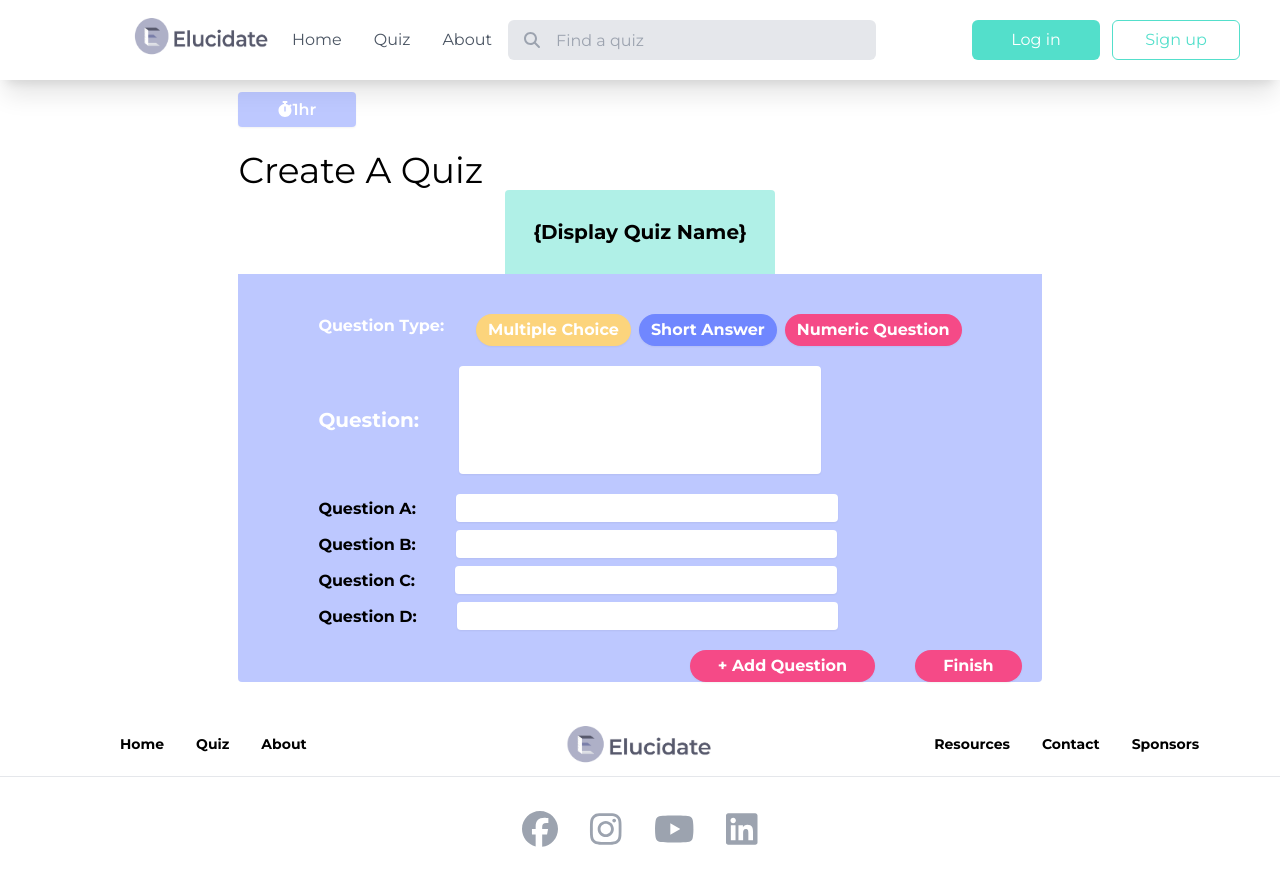
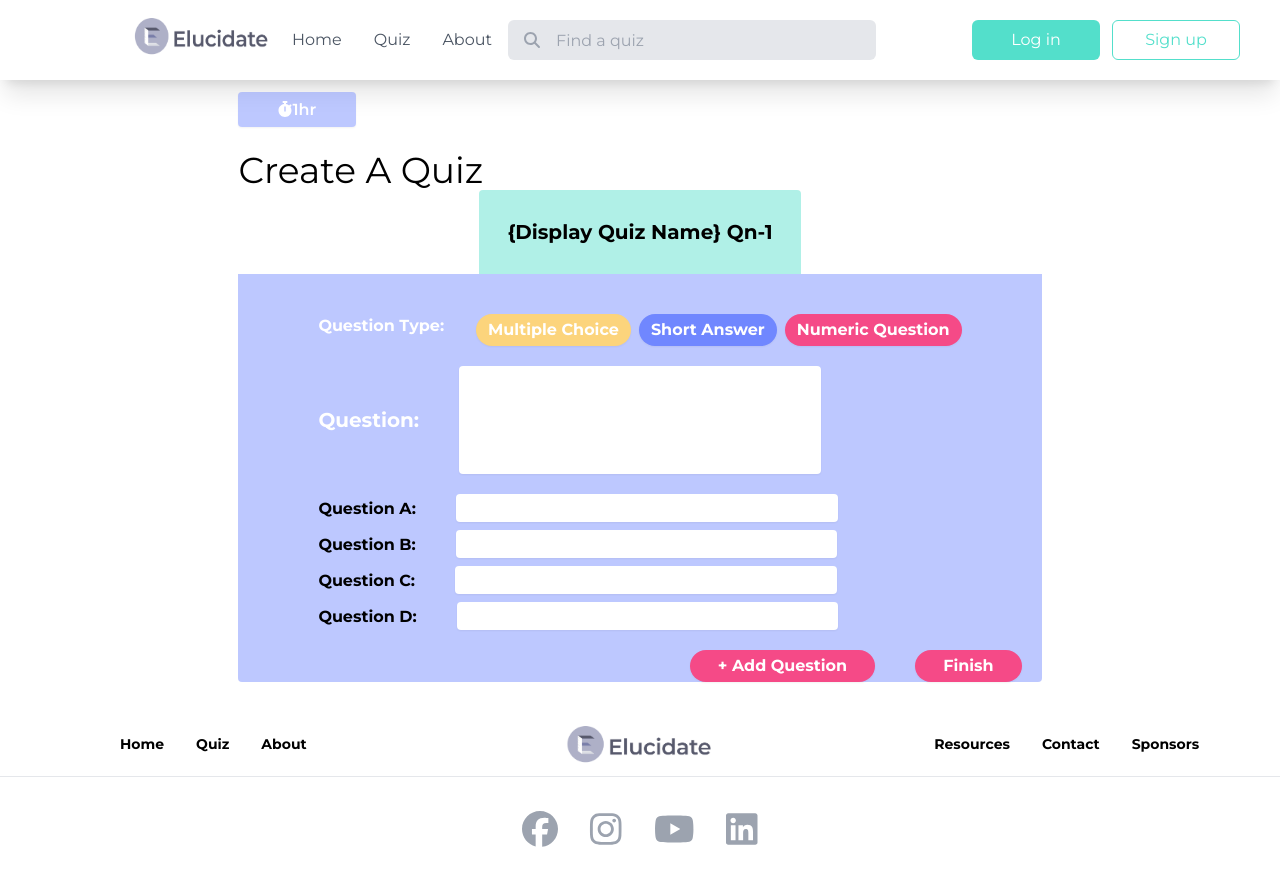
Before and after one commit to codersforcauses/elucidate, a Nuxt app in the folder client/: page /MCQ in a window 1280 px wide. Built offline with nearby package versions, Linux system fonts and the light colour scheme.

Commit message:
[WIP] Add subtitle to Box

```diff
--- a/client/components/Box.vue
+++ b/client/components/Box.vue
@@ -2,9 +2,11 @@
     <div class="mx-50 place-items-center">
         <div :class="`flex ${isCentered ? 'self-center' : ''}`">
                 <h1
-                    class="w-full text-center font-bold text-xl bg-green2 p-7 rounded-tl rounded-tr">
+                    class="w-full font-bold text-xl bg-green2 p-7 rounded-tl rounded-tr">
                     {{ title }}
+                    {{ subtitle }}
                 </h1>
+
         </div>
 
         <div class="place-self-center bg-blue2 rounded-br rounded-bl w-fit" >
@@ -19,6 +21,7 @@ export default {
     Name: 'Box',
     props: {
         title: String,
+        subtitle: String,
         isCentered: Boolean
     }
 }
--- a/client/pages/MCQ.vue
+++ b/client/pages/MCQ.vue
@@ -6,7 +6,7 @@
         <h1 class="text-4xl mt-7">Create A Quiz</h1>
 
         <div class="flex flex-col">
-            <Box title="{Display Quiz Name}" :is-centered="false">
+            <Box title="{Display Quiz Name}" subtitle="Qn-1" :is-centered="false">
 
             <div class="flex inline-flex mt-10 mb-5 mx-20">
                 <p class="flex align-middle mr-8 text-white text-l font-bold">Question Type:</p>
```
